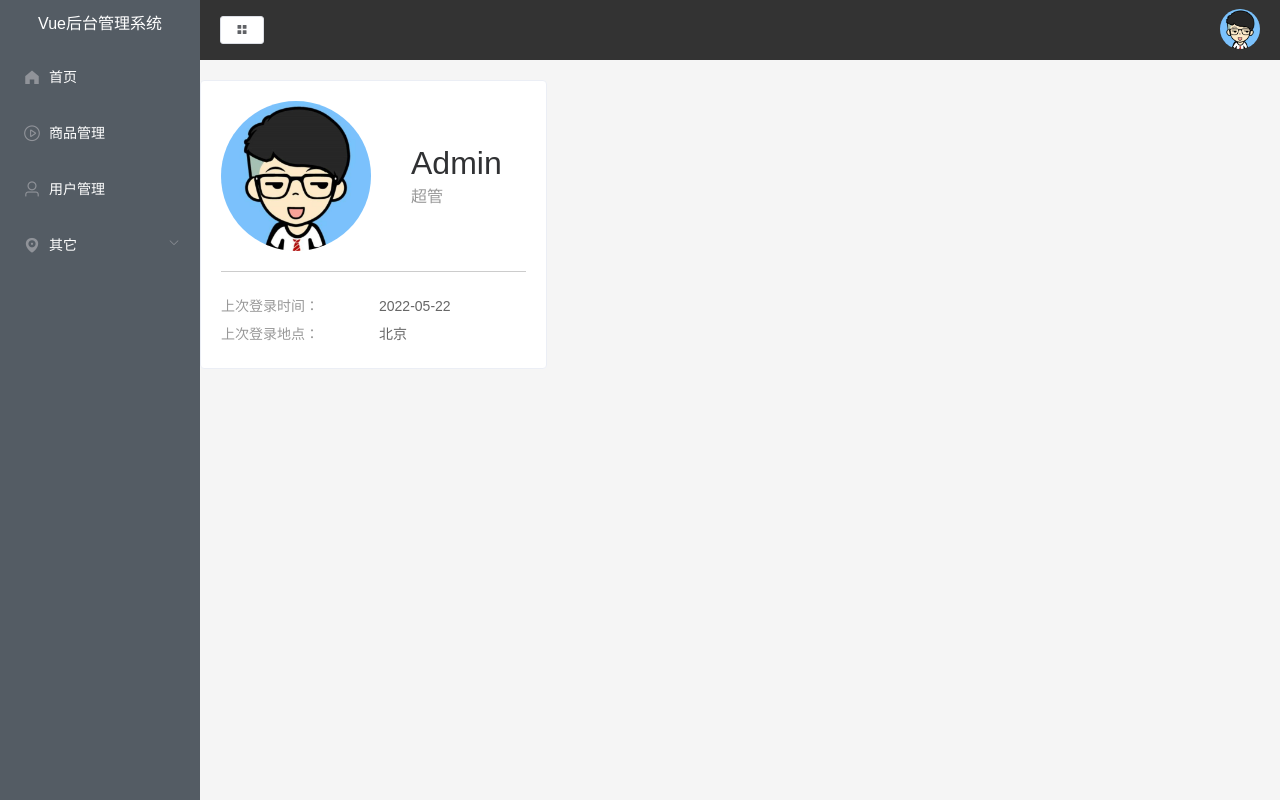
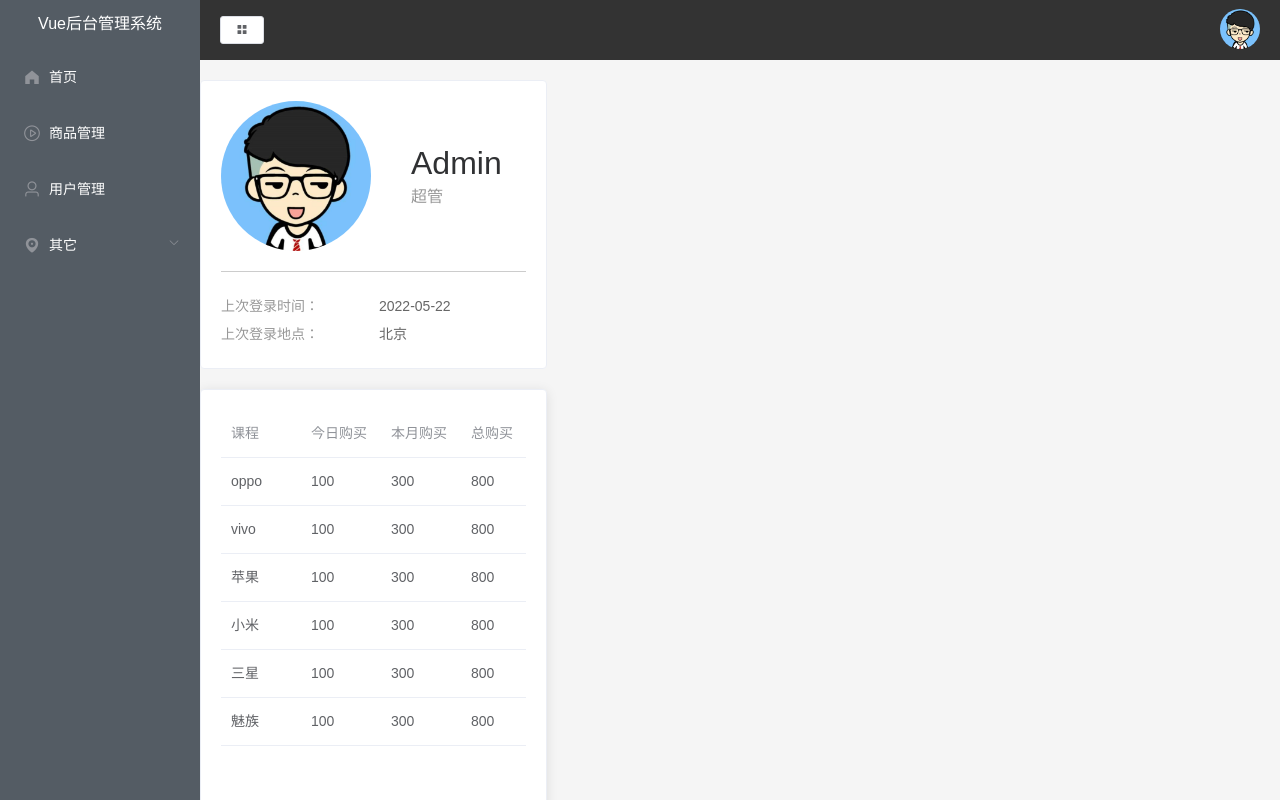
Before and after one commit to Simple-Coder/vue-manage, a Vue app in the folder vue-manage/: page /home in a window 1280 px wide. Built offline with nearby package versions, Linux system fonts and the light colour scheme.

Commit message:
首页数据

```diff
--- a/vue-manage/src/views/home/index.vue
+++ b/vue-manage/src/views/home/index.vue
@@ -14,6 +14,16 @@
           <p>上次登录地点：<span>北京</span></p>
         </div>
       </el-card>
+      <el-card style="margin-top: 20px; height: 460px">
+        <el-table :data="tableData">
+          <el-table-column
+            v-for="(val, key) in tableLabel"
+            :key="key"
+            :label="val"
+            :prop="key"
+          ></el-table-column>
+        </el-table>
+      </el-card>
     </el-col>
   </el-row>
 </template>
@@ -24,6 +34,50 @@
   data() {
     return {
       userIcon: require("@/assets/images/user.png"),
+      tableData: [
+        {
+          name: "oppo",
+          todayBuy: 100,
+          monthBuy: 300,
+          totalBuy: 800,
+        },
+        {
+          name: "vivo",
+          todayBuy: 100,
+          monthBuy: 300,
+          totalBuy: 800,
+        },
+        {
+          name: "苹果",
+          todayBuy: 100,
+          monthBuy: 300,
+          totalBuy: 800,
+        },
+        {
+          name: "小米",
+          todayBuy: 100,
+          monthBuy: 300,
+          totalBuy: 800,
+        },
+        {
+          name: "三星",
+          todayBuy: 100,
+          monthBuy: 300,
+          totalBuy: 800,
+        },
+        {
+          name: "魅族",
+          todayBuy: 100,
+          monthBuy: 300,
+          totalBuy: 800,
+        },
+      ],
+      tableLabel: {
+        name: "课程",
+        todayBuy: "今日购买",
+        monthBuy: "本月购买",
+        totalBuy: "总购买",
+      },
     };
   },
 
```
